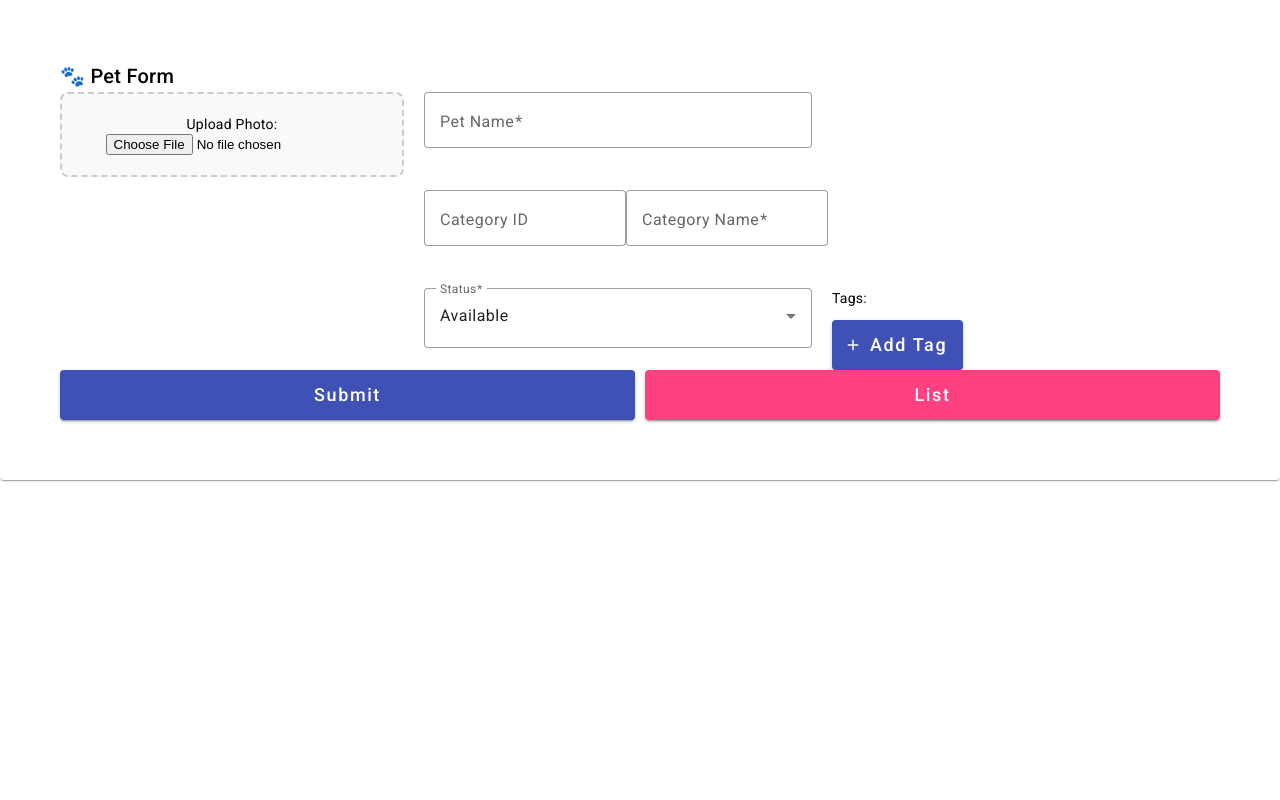
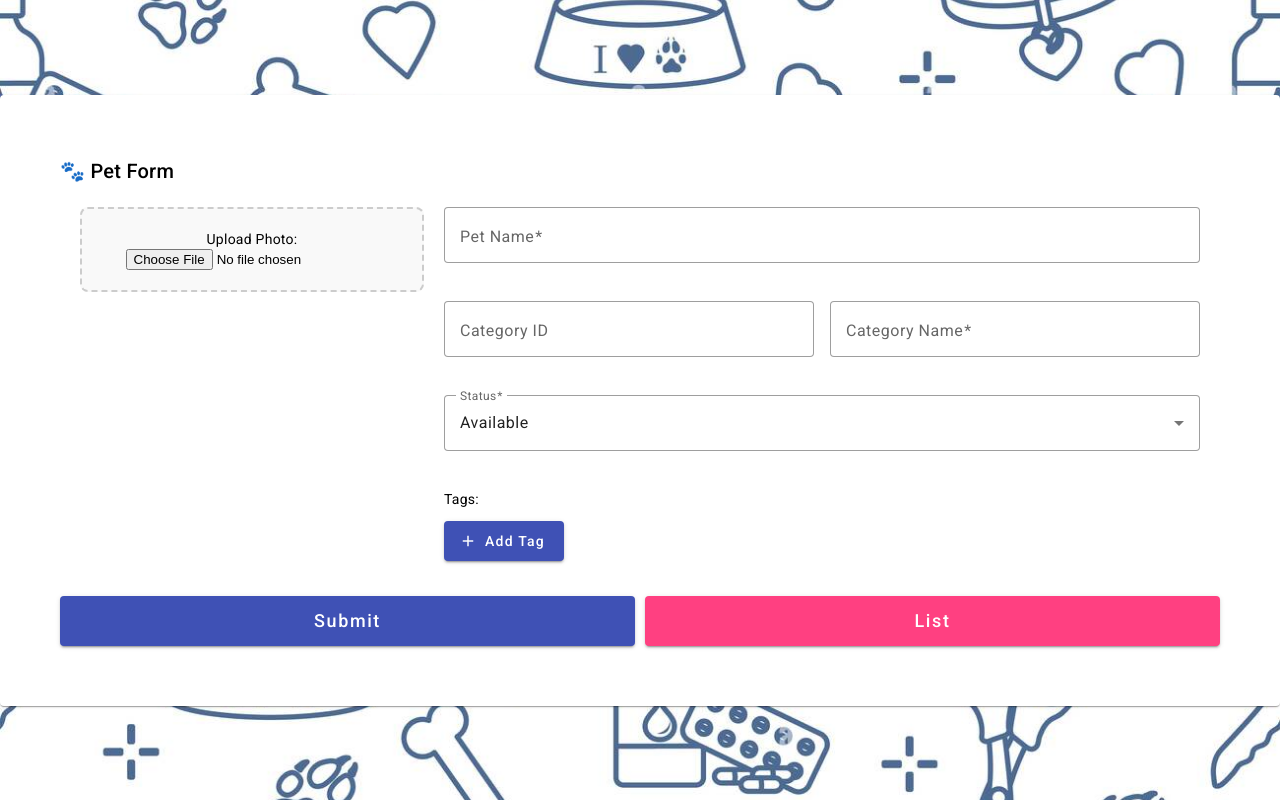
Before and after one commit to testgithubget/pet_store, an Angular app: page / in a window 1280 px wide. Built offline with nearby package versions, Linux system fonts and the light colour scheme.

Commit message:
upgraded form style

```diff
--- a/src/app/Components/pet-form/pet-form.component.css
+++ b/src/app/Components/pet-form/pet-form.component.css
@@ -1,6 +1,10 @@
 form {
   display: flex;
   justify-content: center;
+  background-image: url('/assets/image.jpg');
+  background-size: cover;
+  background-position: center;
+  height: 100vh;
 }
 
 mat-card {
@@ -8,6 +12,7 @@ mat-card {
   width: 100%;
   margin: auto;
   padding: 60px;
+  background-color: white;
 }
 
 .form-container {
@@ -15,6 +20,7 @@ mat-card {
   justify-content: space-between;
   align-items: flex-start;
   gap: 20px;
+  padding: 20px;
 }
 
 .image-uploader {
@@ -53,3 +59,10 @@ button {
   height: 50px;
   font-size: 18px;
 }
+
+.small-button {
+  width: 40px;
+  height: 40px;
+  padding: 4px;
+  font-size: 16px;
+}
--- a/src/app/Components/pet-form/pet-form.component.html
+++ b/src/app/Components/pet-form/pet-form.component.html
@@ -9,25 +9,26 @@
         <img *ngIf="imagePreview" [src]="imagePreview" class="image-preview" />
       </div>
 
-      <div class="right-section">
-        <mat-form-field appearance="outline">
+      <div class="right-section" style="display: flex; flex-wrap: wrap; gap: 16px;">
+
+        <mat-form-field appearance="outline" style="flex: 1; min-width: 200px;">
           <mat-label>Pet Name</mat-label>
           <input matInput formControlName="name" required />
         </mat-form-field>
 
-        <div formGroupName="category">
-          <mat-form-field appearance="outline">
+        <div formGroupName="category" style="display: flex; flex-wrap: wrap; gap: 16px; width: 100%;">
+          <mat-form-field appearance="outline" style="flex: 1; min-width: 200px;">
             <mat-label>Category ID</mat-label>
             <input matInput formControlName="id" type="number" />
           </mat-form-field>
 
-          <mat-form-field appearance="outline">
+          <mat-form-field appearance="outline" style="flex: 1; min-width: 200px;">
             <mat-label>Category Name</mat-label>
             <input matInput formControlName="name" required />
           </mat-form-field>
         </div>
 
-        <mat-form-field appearance="outline">
+        <mat-form-field appearance="outline" style="flex: 1; min-width: 200px;">
           <mat-label>Status</mat-label>
           <mat-select formControlName="status">
             <mat-option value="available">Available</mat-option>
@@ -36,24 +37,28 @@
           </mat-select>
         </mat-form-field>
 
-        <div formArrayName="tags">
+        <div formArrayName="tags" style="width: 100%;">
           <p>Tags:</p>
-          <div *ngFor="let tag of tags.controls; let i = index" [formGroupName]="i">
-            <mat-form-field appearance="outline">
+          <div *ngFor="let tag of tags.controls; let i = index" [formGroupName]="i"
+               style="display: flex; align-items: center; gap: 10px;">
+            <mat-form-field appearance="outline" style="flex: 1; min-width: 200px;">
               <mat-label>Tag Name</mat-label>
               <input matInput formControlName="name" placeholder="Enter tag name" />
             </mat-form-field>
-
-            <button mat-icon-button color="warn" (click)="removeTag(i)">
+            <button mat-icon-button color="warn" (click)="removeTag(i)" class="small-button">
               <mat-icon>delete</mat-icon>
             </button>
+
+
           </div>
 
-          <button mat-raised-button color="primary" type="button" (click)="addTag()">
+          <button mat-raised-button color="primary" type="button" (click)="addTag()" style="width: 120px; height: 40px; font-size: 14px; padding: 8px; margin-bottom: 15px;">
             <mat-icon>add</mat-icon> Add Tag
           </button>
+
         </div>
       </div>
+
     </div>
 
     <div style="display: flex; gap: 10px; justify-content: flex-start;">
--- a/src/app/Components/pet-form/pet-form.component.ts
+++ b/src/app/Components/pet-form/pet-form.component.ts
@@ -88,7 +88,7 @@ export class PetFormComponent implements OnInit {
 
 
   generateRandomId(): number {
-    return Math.floor(1000 + Math.random() * 9000); // Generates a random 4-digit ID
+    return Math.floor(1000 + Math.random() * 9000);
   }
 
   onSubmit(): void {
--- a/src/app/Service/pet.service.ts
+++ b/src/app/Service/pet.service.ts
@@ -26,7 +26,7 @@ export class PetService {
     return this.http.get<Pet>(`${this.baseUrl}/${id}`);
   }
 
-  getPetByStatus(status: string): Observable<Pet> {
+  getPetByStatus(status: number): Observable<Pet> {
     return this.http.get<Pet>(`${this.baseUrl}/${status}`);
   }
 
```
Also changed, not shown: src/assets/image.jpg (added), src/assets/images.jpeg (added).
